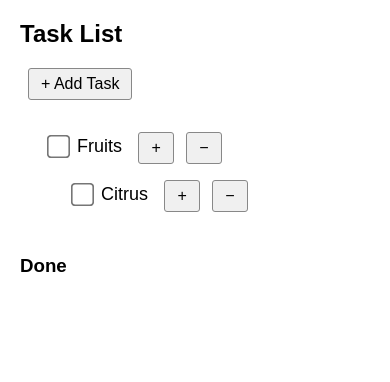
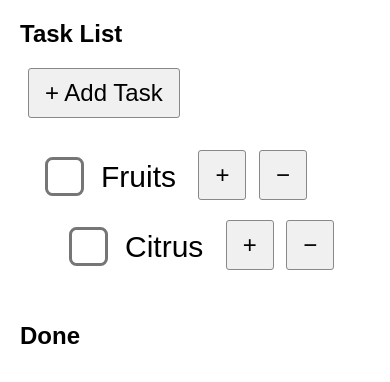
Before and after one commit to JeZu2/BetterKeep, a plain HTML site: page index.html in a window 390 px wide. Drawn offline with Linux system fonts and the light colour scheme.

Commit message:
Update index.html
Added mobile scaling and fixed mobile checkbox bugs

```diff
--- a/index.html
+++ b/index.html
@@ -2,7 +2,8 @@
 <html lang="en">
 <head>
   <meta charset="UTF-8" />
-  <title>Task List with Root‐Level Drop Target</title>
+  <meta name="viewport" content="width=device-width, initial-scale=1.0" />
+  <title>BetterKeep</title>
   <style>
     body {
       font-family: Arial, sans-serif;
@@ -14,11 +15,9 @@
       margin: 0;
       transition: outline 0.2s ease;
     }
-    /* Root‐level drop highlight */
     #checkbox-tree.root-drag-over {
       outline: 2px dashed #0066cc;
     }
-    /* Give list items more “air” */
     li {
       margin: 8px 0;
       padding: 8px;
@@ -30,7 +29,6 @@
     li.drag-over {
       outline: 2px dashed #0066cc;
     }
-    /* Larger, touch‐friendly labels & checkboxes */
     li > label {
       display: inline-flex;
       align-items: center;
@@ -54,7 +52,6 @@
     .btn:hover {
       background: #e0e0e0;
     }
-    /* Done section styling */
     #done-section li label {
       text-decoration: line-through;
       color: #555;
@@ -66,6 +63,27 @@
     }
     #done-section li {
       cursor: default;
+    }
+
+    @media (max-width: 600px) {
+      li > label {
+        font-size: 30px;
+        padding: 10px;
+      }
+
+      li > label input[type="checkbox"] {
+        transform: scale(3);
+        margin-right: 30px;
+      }
+
+      .btn {
+        padding: 10px 16px;
+        font-size: 24px;
+      }
+
+      h2, h3 {
+        font-size: 1.5em;
+      }
     }
   </style>
 </head>
@@ -107,7 +125,6 @@
         if (!li.id) li.id = 't-' + (idCount++);
       }
 
-      // Initial IDs
       tree.querySelectorAll('li').forEach(giveId);
 
       function updateChildren(chk, val) {
@@ -115,6 +132,7 @@
            .querySelectorAll('ul input[type=checkbox]')
            .forEach(c => { c.checked = val; c.indeterminate = false; });
       }
+
       function updateParents(chk) {
         const pLi = chk.closest('ul')?.closest('li');
         if (!pLi) return;
@@ -127,12 +145,14 @@
         else { pChk.checked = false; pChk.indeterminate = true; }
         updateParents(pChk);
       }
+
       function moveDone(li) {
         const pu = li.parentElement, ns = li.nextElementSibling;
         loc[li.id] = { pu, ns };
         li.querySelectorAll('input[type=checkbox]').forEach(c => c.checked = true);
         done.appendChild(li);
       }
+
       function moveOrig(li) {
         const info = loc[li.id];
         if (!info) return tree.appendChild(li);
@@ -148,7 +168,6 @@
         tree.querySelectorAll('li').forEach(li => li.draggable = true);
         done.querySelectorAll('li').forEach(li => li.draggable = false);
 
-        // Checkboxes
         document.querySelectorAll('input[type=checkbox]').forEach(chk => {
           const n = chk.cloneNode();
           chk.replaceWith(n);
@@ -160,7 +179,6 @@
           });
         });
 
-        // Add/remove
         tree.querySelectorAll('.add-btn').forEach(b => {
           const nb = b.cloneNode(true); b.replaceWith(nb);
           nb.addEventListener('click', e => {
@@ -181,6 +199,7 @@
             reinit();
           });
         });
+
         tree.querySelectorAll('.remove-btn').forEach(b => {
           const nb = b.cloneNode(true); b.replaceWith(nb);
           nb.addEventListener('click', e => {
@@ -195,7 +214,6 @@
         });
       }
 
-      // Root-level add
       addRootBtn.addEventListener('click', () => {
         const name = prompt('Enter new top-level task:', '').trim();
         if (!name) return;
@@ -212,26 +230,20 @@
 
       reinit();
 
-      // Shared move logic
       function doMove(over, x, y) {
         const dropOnLabel = !!document.elementFromPoint(x, y)?.closest('li>label');
         const rect = over.getBoundingClientRect();
         const mid = rect.top + rect.height / 2;
-
-        // remove any root highlight
         tree.classList.remove('root-drag-over');
 
         if (over === tree) {
-          // dropped on empty root
           tree.appendChild(dragItem);
         }
         else if (dragSrc === done) {
-          // reorder in done
           if (y < mid) done.insertBefore(dragItem, over);
           else done.insertBefore(dragItem, over.nextSibling);
         }
         else {
-          // reorder/nest in tree
           if (dropOnLabel) {
             let u = over.querySelector('ul');
             if (!u) { u = document.createElement('ul'); over.appendChild(u); }
@@ -243,7 +255,6 @@
         reinit();
       }
 
-      // Mouse drag/drop
       [tree, done].forEach(list => {
         list.addEventListener('dragstart', e => {
           dragItem = e.target.closest('li');
@@ -251,7 +262,7 @@
           dragSrc = dragItem.closest('ul');
           dragItem.classList.add('dragging');
         });
-        list.addEventListener('dragend', e => {
+        list.addEventListener('dragend', () => {
           if (dragItem) {
             dragItem.classList.remove('dragging');
             dragItem = null;
@@ -266,7 +277,6 @@
             overLi.classList.add('drag-over');
           }
           else if (!overLi && list === tree) {
-            // hovering over empty root
             tree.classList.add('root-drag-over');
           }
         });
@@ -283,15 +293,18 @@
             doMove(overLi, e.clientX, e.clientY);
           }
           else if (!overLi && list === tree) {
-            // drop at root
             doMove(tree, e.clientX, e.clientY);
           }
         });
       });
 
-      // Touch drag/drop on tree only
+      // ✅ Updated: touchstart ignores checkbox/button taps
       tree.addEventListener('touchstart', e => {
-        const li = e.target.closest('li');
+        const target = e.target;
+        if (target.closest('input[type="checkbox"]') || target.closest('button')) {
+          return;
+        }
+        const li = target.closest('li');
         if (!li) return;
         dragItem = li;
         dragSrc = li.closest('ul');
@@ -328,7 +341,6 @@
         document.querySelectorAll('.drag-over').forEach(el => el.classList.remove('drag-over'));
         tree.classList.remove('root-drag-over');
       });
-
     });
   </script>
 </body>
```
